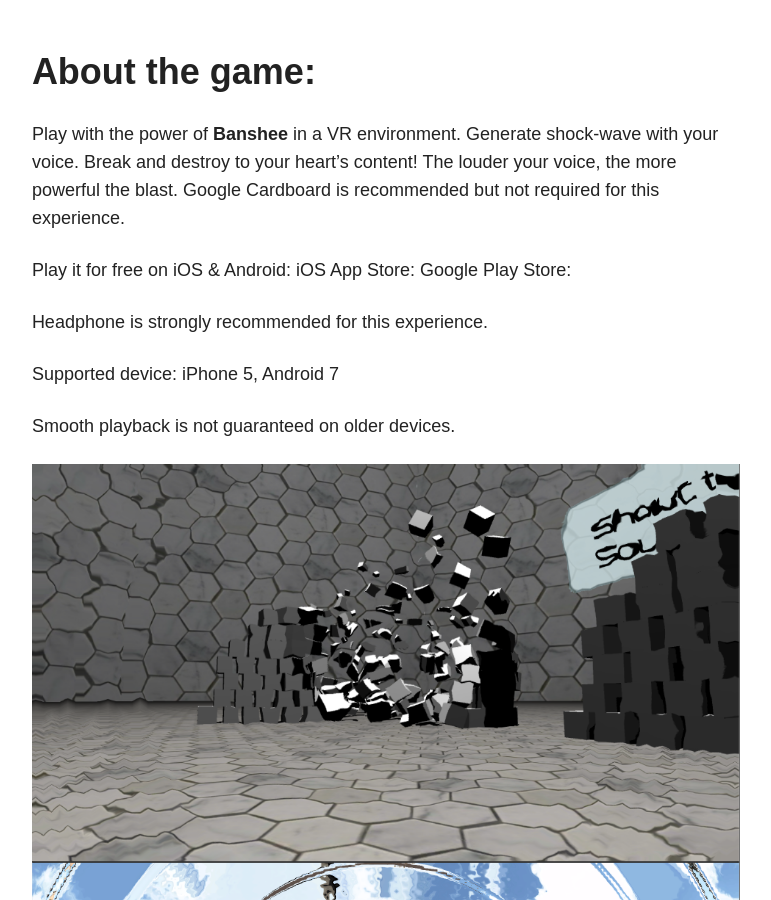
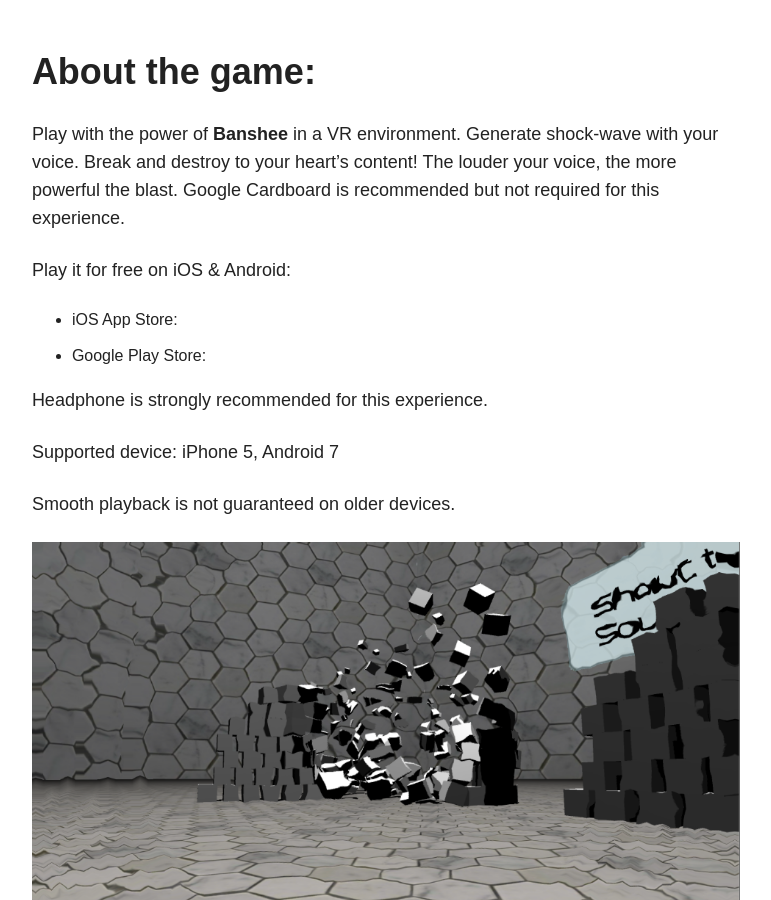
Before and after one commit to papertinker/PaperTinkerSite, a Jekyll site: the page built from games/banshee/index.markdown, in a window 1280 px wide and 900 px high, scrolled down 493 px. Shown: the whole window, without its empty margins (254-1025 px from the left). Built offline with Jekyll 4.4.1, drawn with Linux system fonts in a browser that asks for light colours; nearby versions of some CDN libraries.

```diff
--- a/games/banshee/index.markdown
+++ b/games/banshee/index.markdown
@@ -1,10 +1,10 @@
 ---
 title: Banshee
 date: 2017-05-14 21:57:00 -04:00
-layout: page
 image:
   feature: BansheeBanner.png
 specialPage: Banshee
+layout: page
 ---
 
 # About the game:
@@ -13,8 +13,8 @@ Play with the power of **Banshee** in a VR environment. Generate shock-wave with
 Google Cardboard is recommended but not required for this experience.
 
 Play it for free on iOS & Android:
-iOS App Store:
-Google Play Store:
+- iOS App Store:
+- Google Play Store:
 
 Headphone is strongly recommended for this experience.
 
```
